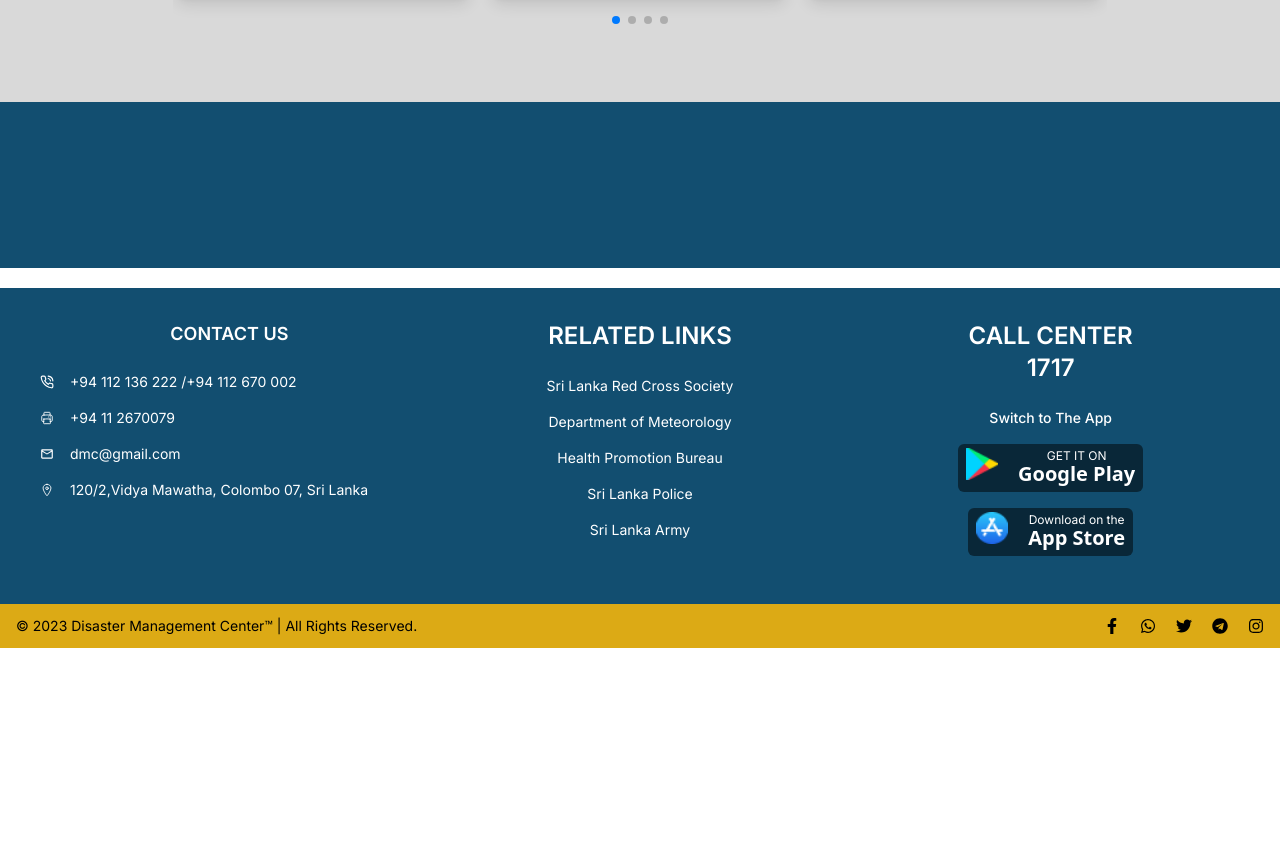
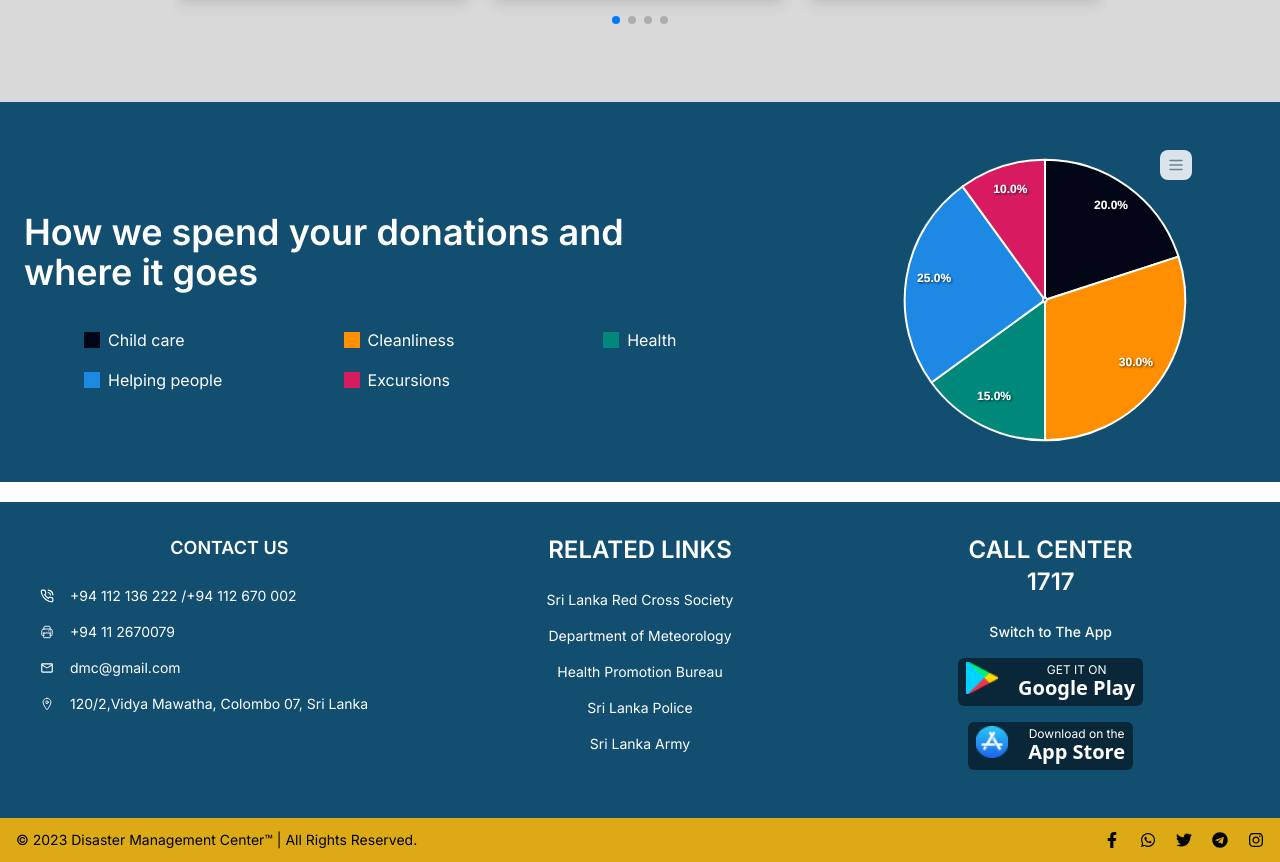
Before and after one commit to Selani00/DMS-front_end, a React (Vite) app: page /Donations in a window 1280 px wide. Shown: the part 1274-2136 px from the top of the page. Before the commit the page ends 1922 px from the top, so only its background shows below. Built offline with nearby package versions, Linux system fonts and the light colour scheme.

Commit message:
Donation Static Part updated

```diff
--- a/package.json
+++ b/package.json
@@ -10,11 +10,13 @@
     "preview": "vite preview"
   },
   "dependencies": {
+    "@heroicons/react": "^2.1.1",
     "@material-tailwind/react": "^2.1.8",
     "antd": "^5.12.5",
     "axios": "^1.6.3",
     "flowbite-react": "^0.7.2",
     "react": "^18.2.0",
+    "react-apexcharts": "^1.4.1",
     "react-dom": "^18.2.0",
     "react-icons": "^4.12.0",
     "react-router-dom": "^6.21.1",
--- a/src/App.jsx
+++ b/src/App.jsx
@@ -31,8 +31,6 @@ function App() {
         <Route path="/Contact" element={<Contact/>} />
         <Route path="/News" element={<News/>} />
         <Route path="/SafetyTips" element={<SafetyTips/>} />
-
-
         <Route path="/Emergancy" element={<Emergancy/>} />
         <Route path="/Volunteering_form" element={<Volunteering_form/>} />
         <Route path="/Donation_form" element={<Donation_form/>} />
--- a/src/components/Common/Navbar.jsx
+++ b/src/components/Common/Navbar.jsx
@@ -77,11 +77,8 @@ const Navbar = () => {
           </button>
         </RouterLink>
           :
-
-
           <button className="relative inline-flex items-center justify-center px-2 overflow-hidden text-base font-semibold text-white rounded-lg border-white border-2" onClick={logout}>
             <span class="relative px-5 py-1.5 transition duration-300 hover:scale-125 ">
-
               log out
             </span>
           </button>
--- /dev/null
+++ b/src/components/Donations/DonationStatsContainer.jsx
@@ -0,0 +1,99 @@
+import React from "react";
+import {
+  Card,
+  CardBody,
+
+} from "@material-tailwind/react";
+import Chart from "react-apexcharts";
+
+
+
+const donation_statics = () => {
+  const donateAreas = [
+    {
+      color: "#020617",
+      area: "Child care",
+      percentage: 20,
+    },
+    {
+      color: "#ff8f00",
+      area: "Cleanliness",
+      percentage: 30,
+    },
+    {
+      color: "#00897b",
+      area: "Health",
+      percentage: 15,
+    },
+    {
+      color: "#1e88e5",
+      area: "Helping people",
+      percentage: 25,
+    },
+    {
+      color: "#d81b60",
+      area: "Excursions",
+      percentage: 10,
+    },
+  ];
+
+  const chartConfig = {
+    type: "pie",
+    width: 300,
+    height: 300,
+    series: donateAreas.map((item) => item.percentage),
+    options: {
+      chart: {
+        toolbar: {
+          show: true,
+        },
+      },
+      title: {
+        show: "",
+      },
+      dataLabels: {
+        enabled: true,
+      },
+      labels: donateAreas.map((item) => item.area),
+      colors: donateAreas.map((item) => item.color),
+      legend: {
+        show: false,
+      },
+    },
+  };
+
+  return (
+    <div className="bg-primary py-2 px-6 mb-5">
+      <div className="md:flex md:gird-col-2 md:gap-5 items-center">
+        <div className="">
+          <h1 className="text-2xl md:text-4xl text-white font-semibold mb-4 py-5 md:w-3/4 ">
+            How we spend your donations and where it goes
+          </h1>
+          <div className="grid grid-cols-2 md:grid-cols-3  gap-2 md:gap-4 px-2 md:px-10 text-sm md:text-base">
+            {donateAreas.map((item, index) => (
+              <div
+                key={index}
+                className="flex gap-2 items-center justify-start px-1 md:px-5"
+              >
+                <div
+                  className="w-4 h-4"
+                  style={{ backgroundColor: item.color }}
+                ></div>
+                <p className="text-white">{item.area}</p>
+              </div>
+            ))}
+          </div>
+        </div>
+        <div className="items-center">
+          <Card className="bg-transparent shadow-none">
+            <CardBody className="mt-4 grid place-items-center px-2">
+              <Chart {...chartConfig} />
+            </CardBody>
+          </Card>
+        </div>
+      </div>
+    </div>
+  );
+};
+
+export default donation_statics;
--- a/src/components/Donations/donation_statics.jsx
+++ /dev/null
@@ -1,19 +0,0 @@
-import React from "react";
-
-const donation_statics = () => {
-  return (
-    <div className="bg-primary py-2 px-6 mb-5 ">
-      <div class="mx-auto w-11/12 overflow-hidden md:w-3/5">
-        <canvas
-          data-te-chart="doughnut"
-          data-te-dataset-label="Traffic"
-          data-te-labels="['Monday', 'Tuesday' , 'Wednesday' , 'Thursday' , 'Friday' , 'Saturday' , 'Sunday ']"
-          data-te-dataset-data="[2112, 2343, 2545, 3423, 2365, 1985, 987]"
-          data-te-dataset-background-color="['rgba(63, 81, 181, 0.5)', 'rgba(77, 182, 172, 0.5)', 'rgba(66, 133, 244, 0.5)', 'rgba(156, 39, 176, 0.5)', 'rgba(233, 30, 99, 0.5)', 'rgba(66, 73, 244, 0.4)', 'rgba(66, 133, 244, 0.2)']"
-        ></canvas>
-      </div>
-    </div>
-  );
-};
-
-export default donation_statics;
--- a/src/pages/Donations.jsx
+++ b/src/pages/Donations.jsx
@@ -4,7 +4,7 @@ import LanguageBar from "../components/Common/LanguageBar";
 import NavBar from "../components/Common/Navbar";
 import Footer from "../components/Common/Footer";
 import Overview from "../components/Donations/overview_pastevent";
-import Statistic from "../components/Donations/donation_statics";
+import Statistic from "../components/Donations/DonationStatsContainer";
 
 const Donations = () => {
   return (
```
Also changed, not shown: 1 other file (tests, documents, lock files or other folders).
